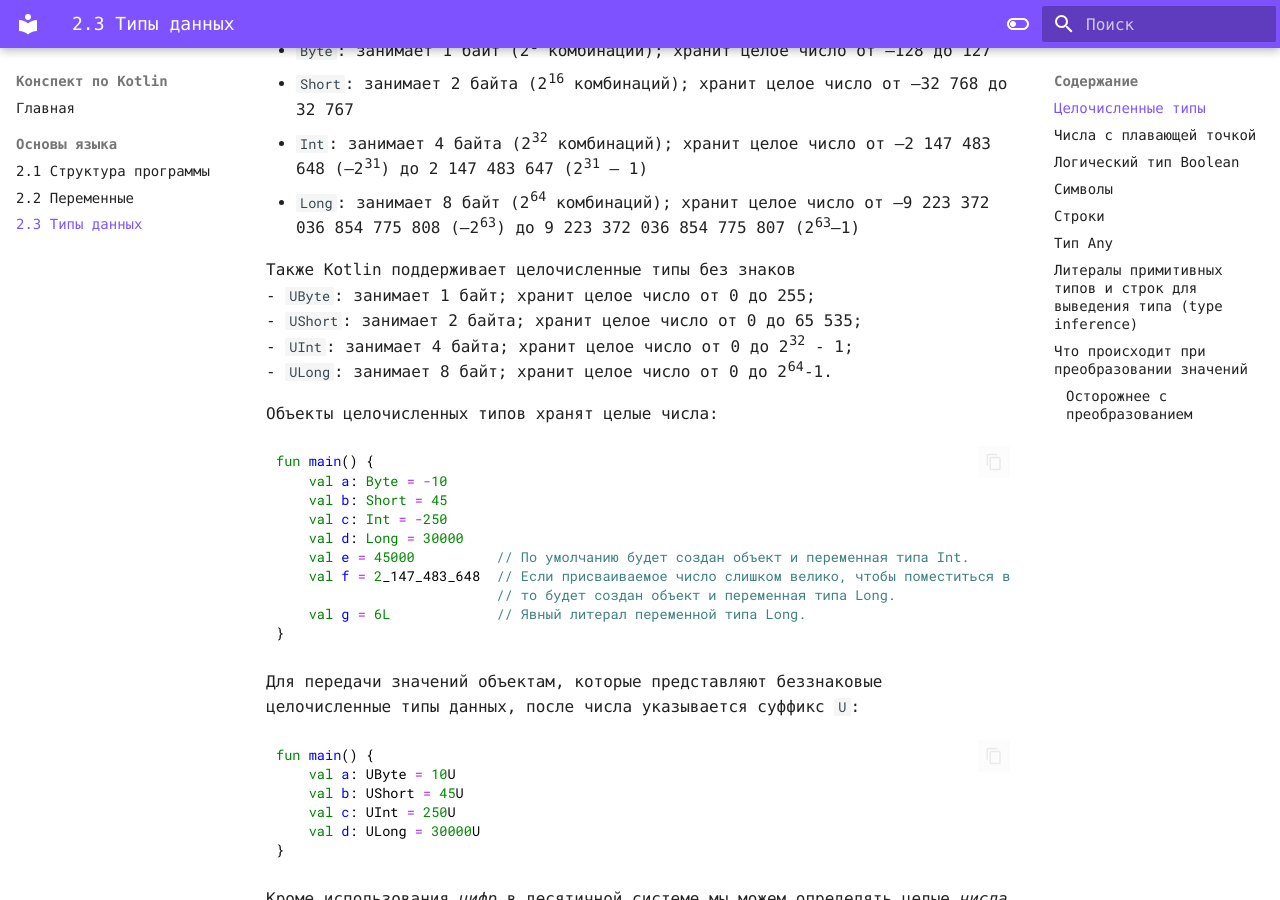
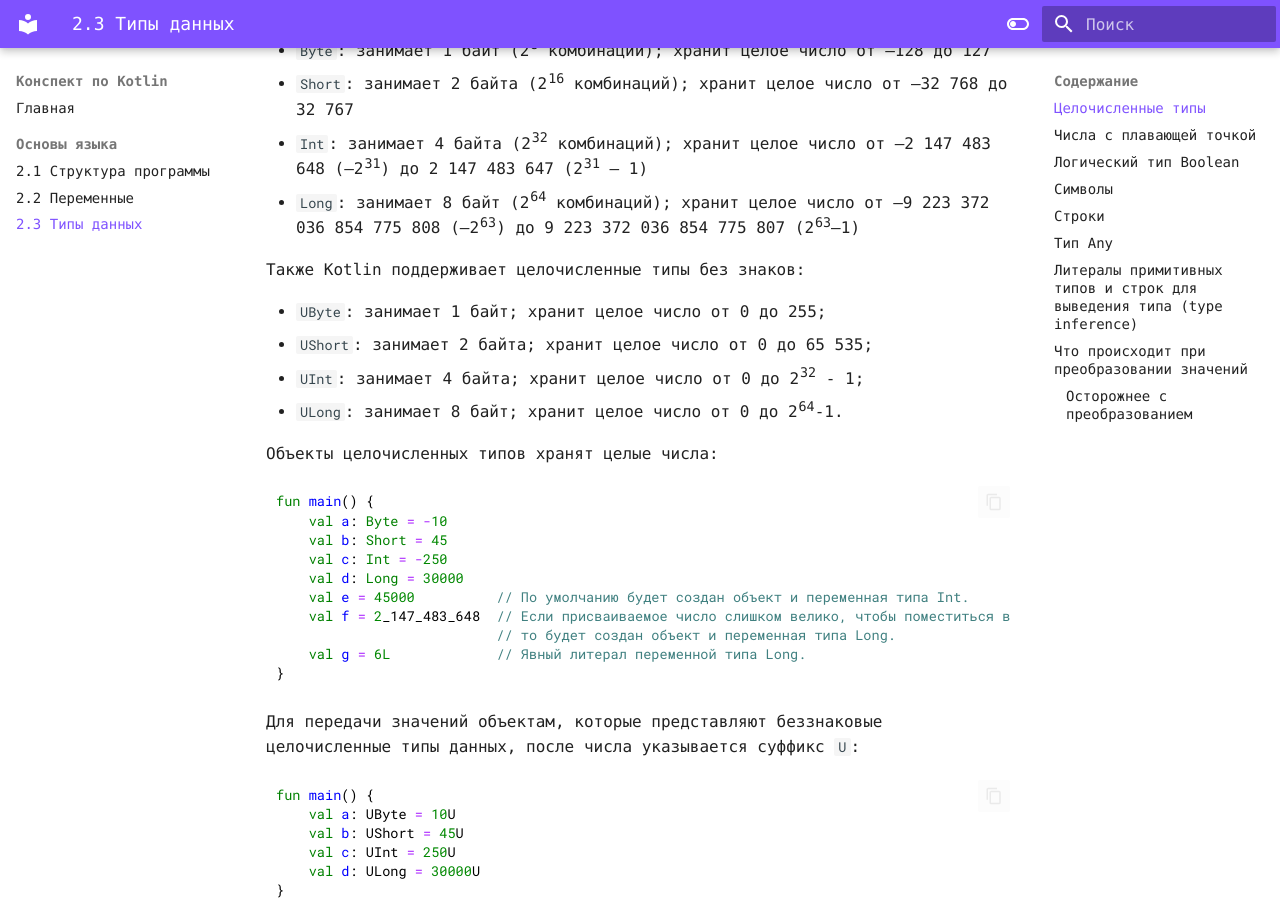
Before and after one commit to rzangizyarov/metanit_kotlin_abstract, an MkDocs documentation site: the page built from docs/2_3.md, in a window 1280 px wide and 900 px high, scrolled down 428 px. Built offline with MkDocs 1.6.1 and Material for MkDocs 9.7.7, drawn with Linux system fonts in a browser that asks for light colours; some web fonts are replaced.

Commit message:
Исправить опечатку

```diff
--- a/docs/2_3.md
+++ b/docs/2_3.md
@@ -11,7 +11,8 @@
 - `Int`: занимает 4 байта (2<sup>32</sup> комбинаций); хранит целое число от –2 147 483 648 (–2<sup>31</sup>) до 2 147 483 647 (2<sup>31</sup> – 1)
 - `Long`: занимает 8 байт (2<sup>64</sup> комбинаций); хранит целое число от –9 223 372 036 854 775 808 (–2<sup>63</sup>) до 9 223 372 036 854 775 807 (2<sup>63</sup>–1)
 
-Также Kotlin поддерживает целочисленные типы без знаков
+Также Kotlin поддерживает целочисленные типы без знаков:
+
 - `UByte`: занимает 1 байт; хранит целое число от 0 до 255;
 - `UShort`: занимает 2 байта; хранит целое число от 0 до 65 535;
 - `UInt`: занимает 4 байта; хранит целое число от 0 до 2<sup>32</sup> - 1;
```
